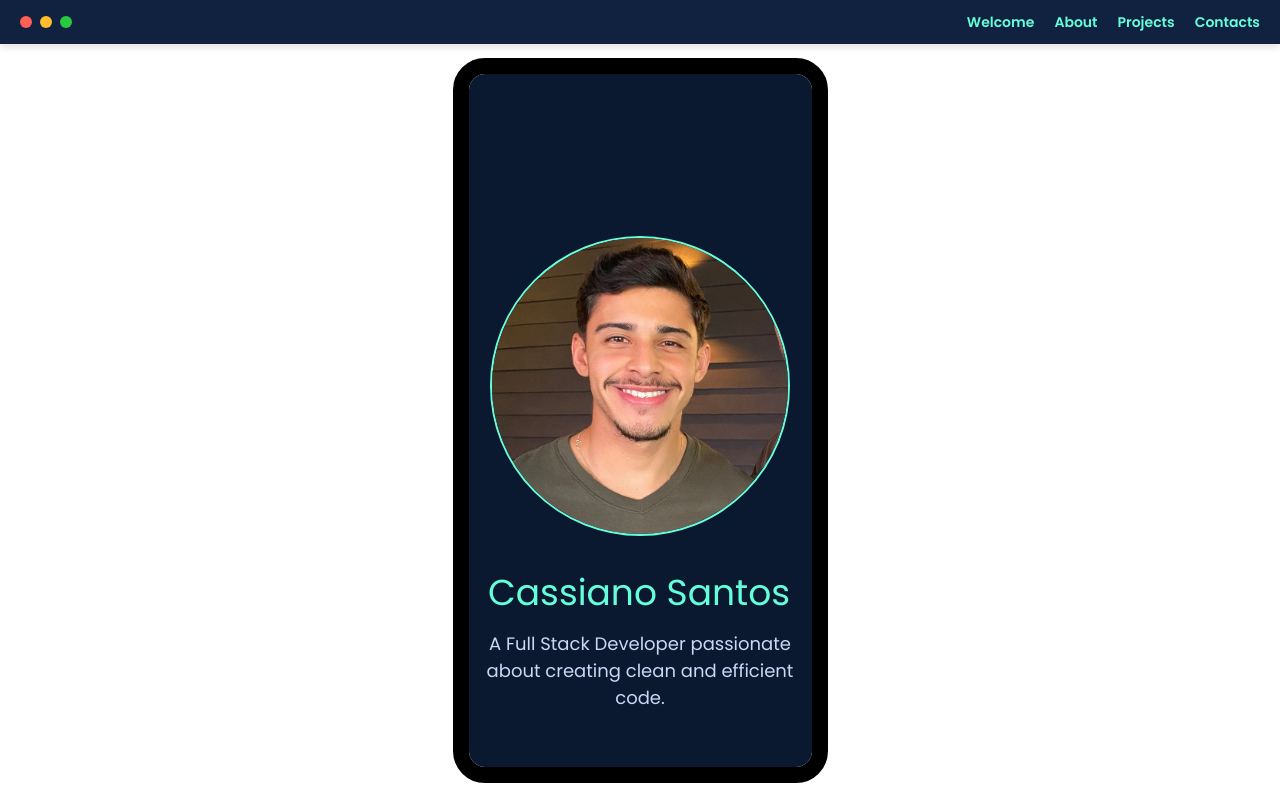
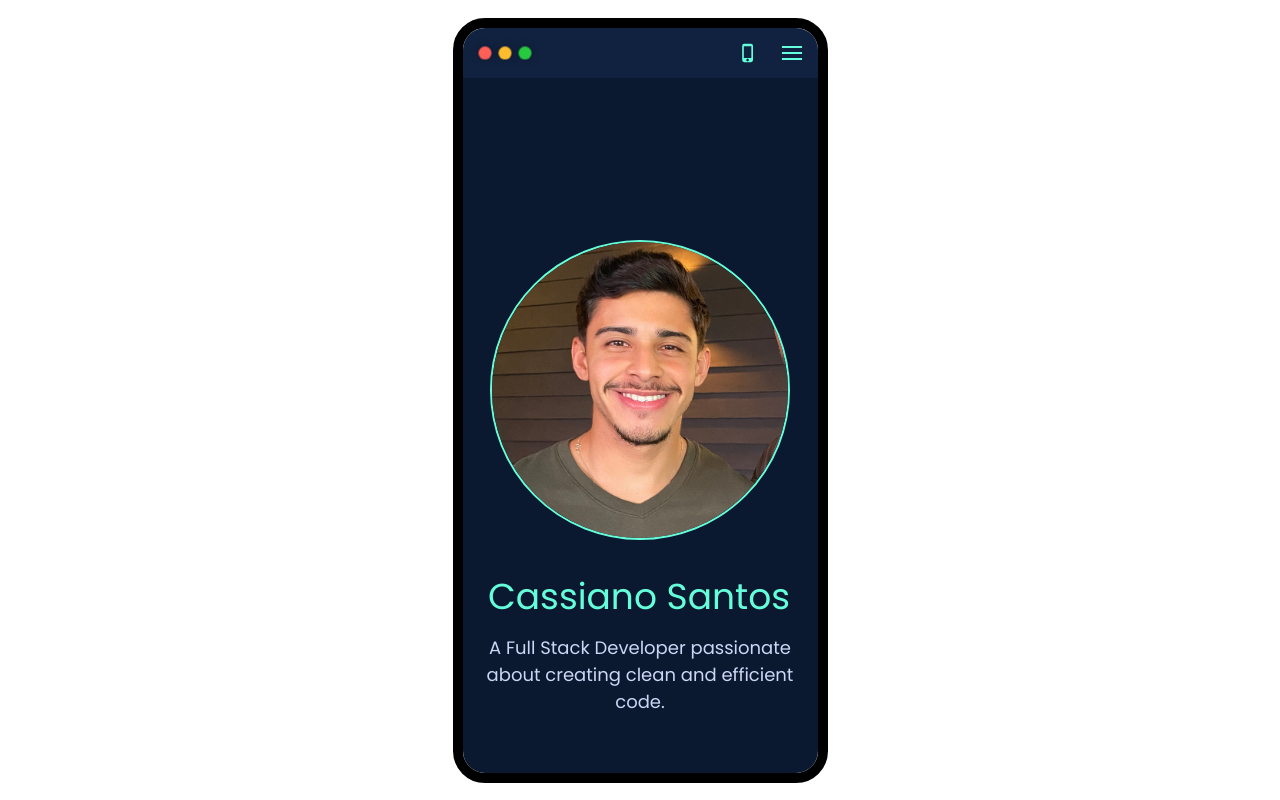
Before and after one commit to CassianoSantosTech/portfolioProject, a Next.js app: page / in a window 1280 px wide. Both pictures are taken after a click on the element 46 px from the left and 22 px from the top of the page. Built offline with nearby package versions, Linux system fonts and the light colour scheme.

Commit message:
feat: adding header inside of the frames and refacting style

```diff
--- a/src/app/components/header/header.css
+++ b/src/app/components/header/header.css
@@ -1,32 +1,140 @@
 .header {
-    position: fixed;
+    position: relative;
     top: 0;
+    left: 0;
     width: 100%;
+    height: 50px;
     background-color: #112240;
-    padding: 10px 20px;
     z-index: 10;
-    box-shadow: 0px 4px 6px rgba(0, 0, 0, 0.1);
     display: flex;
     align-items: center;
     justify-content: space-between;
+    padding: 0 16px;
+    gap: 16px;
+}
+
+.header .window-control-circles {
+    display: flex;
+    align-items: center;
+    gap: 8px;
+}
+
+.device-icons {
+    display: flex;
+    align-items: center;
+    justify-content: end;
+    width: 100%;
+    gap: 8px;
+}
+
+.tooltip-container {
+    position: relative;
+    display: inline-block;
+}
+
+.tooltip {
+    visibility: hidden;
+    opacity: 0;
+    position: absolute;
+    top: 120%;
+    left: 50%;
+    transform: translateX(-50%);
+    background-color: #112240;
+    color: #fff;
+    text-align: center;
+    padding: 5px 8px;
+    border-radius: 4px;
+    font-size: 12px;
+    line-height: 1.4;
+    white-space: nowrap;
+    box-shadow: 0px 4px 6px rgba(0, 0, 0, 0.2);
+    transition: opacity 0.2s ease-in-out, visibility 0.2s ease-in-out;
+}
+
+.tooltip::after {
+    content: "";
+    position: absolute;
+    bottom: 100%;
+    left: 50%;
+    transform: translateX(-50%);
+    border-width: 6px;
+    border-style: solid;
+    border-color: #112240 transparent transparent transparent;
+}
+
+.tooltip-container:hover .tooltip {
+    visibility: visible;
+    opacity: 1;
+}
+
+.icon-phone,
+.icon-mac {
+    font-size: 20px;
+    color: #64ffda;
+    display: none;
+}
+
+.app.iphone .icon-phone {
+    display: block;
+}
+
+.app.iphone .icon-mac {
+    display: none;
+}
+
+.app.macbook .icon-mac {
+    display: block;
+}
+
+.app.macbook .icon-phone {
+    display: none;
 }
 
 .nav-links {
     display: flex;
-    justify-content: flex-end;
-    gap: 20px;
+    gap: 16px;
+    align-items: center;
 }
 
 .nav-links a {
     color: #64ffda;
     font-weight: bold;
-    font-size: 14px;
+    text-transform: uppercase;
+    font-size: 12px;
 }
 
 .nav-links a:hover {
     color: #ccd6f6;
 }
 
-/* .header-left {
-    text-align: left;
-} */
+.hamburger {
+    display: none;
+    flex-direction: column;
+    gap: 4px;
+    cursor: pointer;
+}
+
+.hamburger .bar {
+    width: 20px;
+    height: 2px;
+    background-color: #64ffda;
+}
+
+.app.iphone .hamburger {
+    display: flex;
+}
+
+.app.iphone .nav-links {
+    display: none;
+}
+
+.app.iphone .nav-links.open {
+    display: flex;
+    flex-direction: column;
+    position: absolute;
+    top: 50px;
+    right: 10px;
+    background-color: #112240;
+    padding: 8px;
+    border-radius: 8px;
+}
--- a/src/app/components/header/header.tsx
+++ b/src/app/components/header/header.tsx
@@ -1,23 +1,44 @@
-import { HeaderProps } from '@/app/page';
-import WindowControlCircles from '../window-control-circles/window-control-circles';
+import { HeaderProps } from "@/app/page";
+import { useState } from "react";
+import { MdOutlinePhoneIphone } from "react-icons/md";
+import { RiMacbookLine } from "react-icons/ri";
+import WindowControlCircles from "../window-control-circles/window-control-circles";
 import "./header.css";
 
+
 export default function Header({ onChangeViewMode }: HeaderProps) {
+  const [isMenuOpen, setIsMenuOpen] = useState(false);
+
+  const toggleMenu = () => setIsMenuOpen(!isMenuOpen);
 
   return (
     <header className="header">
-      <div className="header-left">
+      <div className="window-control-circles">
         <WindowControlCircles onChangeViewMode={onChangeViewMode} />
       </div>
+      <div className="device-icons">
+        <div className="tooltip-container">
+          <MdOutlinePhoneIphone className="icon-phone" />
+          <span className="tooltip">iPhone Frame</span>
+        </div>
+        <div className="tooltip-container">
+          <RiMacbookLine className="icon-mac" />
+          <span className="tooltip">MacBook Frame</span>
+        </div>
+      </div>
       <nav>
-        <ul className="nav-links">
+        <ul className={`nav-links ${isMenuOpen ? "open" : ""}`}>
           <li><a href="#welcome">Welcome</a></li>
           <li><a href="#about">About</a></li>
           <li><a href="#projects">Projects</a></li>
           <li><a href="#contacts">Contacts</a></li>
         </ul>
+        <div className="hamburger" onClick={toggleMenu}>
+          <span className="bar"></span>
+          <span className="bar"></span>
+          <span className="bar"></span>
+        </div>
       </nav>
     </header>
   );
-
 }
--- a/src/app/components/programming-languages-section/programming-languages.css
+++ b/src/app/components/programming-languages-section/programming-languages.css
@@ -16,6 +16,7 @@
     border-radius: 10px;
     width: 100%;
     max-width: 50vw;
+    gap: 5px;
 }
 
 .languages-list {
@@ -36,8 +37,8 @@
 }
 
 .language-icon {
-    width: 80px;
-    height: 80px;
+    width: 50px;
+    height: 60px;
     margin-bottom: 10px;
     object-fit: contain;
 }
@@ -76,7 +77,7 @@
 }
 
 /* Responsividade */
-@media (max-width: 768px) {
+@media (max-width: 765px) {
     .programming-section {
         align-items: center;
     }
--- a/src/app/components/window-control-circles/window-control-circles.css
+++ b/src/app/components/window-control-circles/window-control-circles.css
@@ -2,15 +2,16 @@
     display: flex;
     align-items: center;
     gap: 8px;
-    /* Espaçamento entre os círculos */
 }
 
 .circle {
     width: 12px;
-    /* Tamanho do círculo */
     height: 12px;
     border-radius: 50%;
     display: inline-block;
+    cursor: pointer;
+    position: relative;
+    animation: pulse 2s infinite ease-in-out;
 }
 
 .circle.red {
@@ -24,3 +25,25 @@
 .circle.green {
     background-color: #27c93f;
 }
+
+.circle:hover {
+    transform: scale(1.2) !important;
+    transition: transform 0.2s ease-in-out;
+}
+
+@keyframes pulse {
+    0% {
+        transform: scale(1);
+        box-shadow: 0 0 4px rgba(0, 0, 0, 0.2);
+    }
+
+    50% {
+        transform: scale(1.1);
+        box-shadow: 0 0 8px rgba(0, 0, 0, 0.4);
+    }
+
+    100% {
+        transform: scale(1);
+        box-shadow: 0 0 4px rgba(0, 0, 0, 0.2);
+    }
+}
--- a/src/app/globals.css
+++ b/src/app/globals.css
@@ -41,5 +41,5 @@ ul {
 }
 
 main {
-  padding-top: 80px;
+  padding-top: 0;
 }
--- a/src/app/page.tsx
+++ b/src/app/page.tsx
@@ -18,9 +18,11 @@ export default function Home() {
 
   const handleChangeViewMode = (mode: string) => {
     setViewMode(mode);
-  }
+  };
+
   return (
     <div className={`app ${viewMode}`}>
+      <div className="frame">
         <Header onChangeViewMode={handleChangeViewMode} />
         <main>
           <WelcomeSection />
@@ -30,5 +32,6 @@ export default function Home() {
           <Footer />
         </main>
       </div>
+    </div>
   );
 }
--- a/src/app/styles/home.css
+++ b/src/app/styles/home.css
@@ -50,51 +50,13 @@
   background: linear-gradient(90deg, #F47777 2.62%, #777CF4 93.38%);
 }
 
-@media (min-width: 768px) {
-  .container {
-    padding: 70px 60px;
-    height: 100vh;
-    grid-template-rows: fit-content(100%);
-    grid-template-columns: 60% 30%;
-    align-items: center;
-    justify-items: start;
-    justify-content: space-between;
-    grid-template-areas:
-      "header info"
-      "experience btns";
-  }
-}
-
 .app.normal {
   background-color: #0a192f;
   color: #ccd6f6;
   height: auto;
 }
 
-.app.iphone {
-  display: flex;
-  align-items: center;
-  justify-content: center;
-  height: 100vh;
-  background-color: white;
-  transition: all 0.4s ease-in-out;
-}
-
-.app.iphone main {
-  width: 375px;
-  height: 725px;
-  border: 16px solid #000;
-  border-radius: 32px;
-  overflow-y: scroll;
-  overflow-x: hidden;
-  background-color: #fff;
-  scrollbar-width: none;
-  padding-top: 0;
-  margin-top: 40px;
-  box-shadow: inset 0 0 0 rgba(0, 0, 0, 0.5);
-  transition: box-shadow 0.3s ease-in-out, transform 0.3s ease-in-out;
-}
-
+.app.iphone,
 .app.macbook {
   display: flex;
   align-items: center;
@@ -104,26 +66,34 @@
   transition: all 0.4s ease-in-out;
 }
 
-.app.macbook main {
-  width: 1280px;
-  height: 725px;
-  border: 16px solid #000;
-  border-radius: 8px;
-  overflow-y: scroll;
-  overflow-x: hidden;
-  background-color: #fff;
-  scrollbar-width: none;
-  padding-top: 0;
-  margin-top: 40px;
-
-  box-shadow: inset 0 0 0 rgba(0, 0, 0, 0.5);
-  transition: box-shadow 0.3s ease-in-out, transform 0.3s ease-in-out;
+.app.iphone .frame,
+.app.macbook .frame {
+  display: flex;
+  flex-direction: column;
+  position: relative;
+  border: 10px solid #000;
+  overflow: hidden;
+  border-radius: 35px;
+  background-color: white;
 }
 
-.app.iphone main:hover,
-.app.macbook main:hover {
-  box-shadow: inset 0 0 2px rgba(0, 0, 0, 0.8), 0 8px 16px rgba(0, 0, 0, 0.2);
-  transform: scale(1.02);
+.app.iphone .frame {
+  width: 375px;
+  height: 765px;
+  border-radius: 32px;
+}
+
+.app.macbook .frame {
+  width: 1280px;
+  height: 765px;
+  border-radius: 8px;
+}
+
+.app.iphone main,
+.app.macbook main {
+  flex: 1;
+  overflow-y: scroll;
+  scrollbar-width: none;
 }
 
 .app.iphone main::-webkit-scrollbar,
```
Lines whose indentation alone changed are shown as unchanged.
